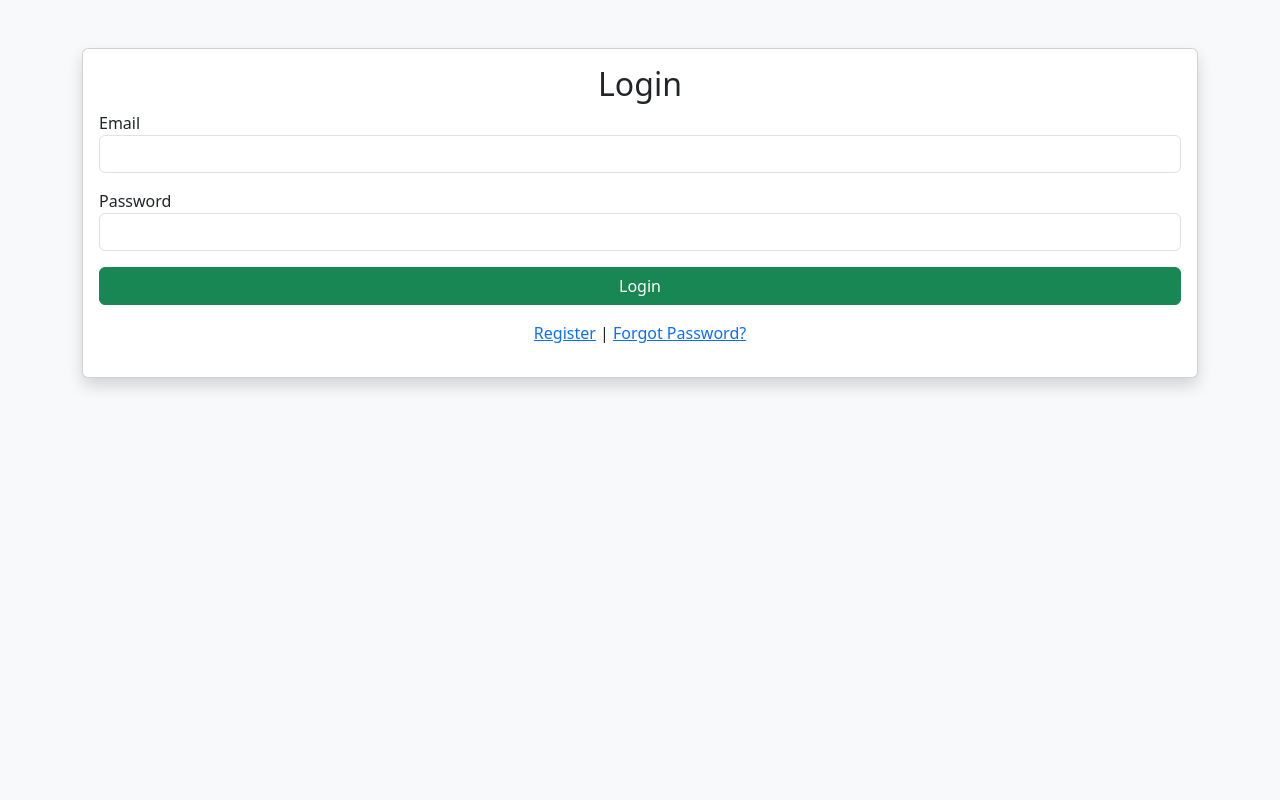
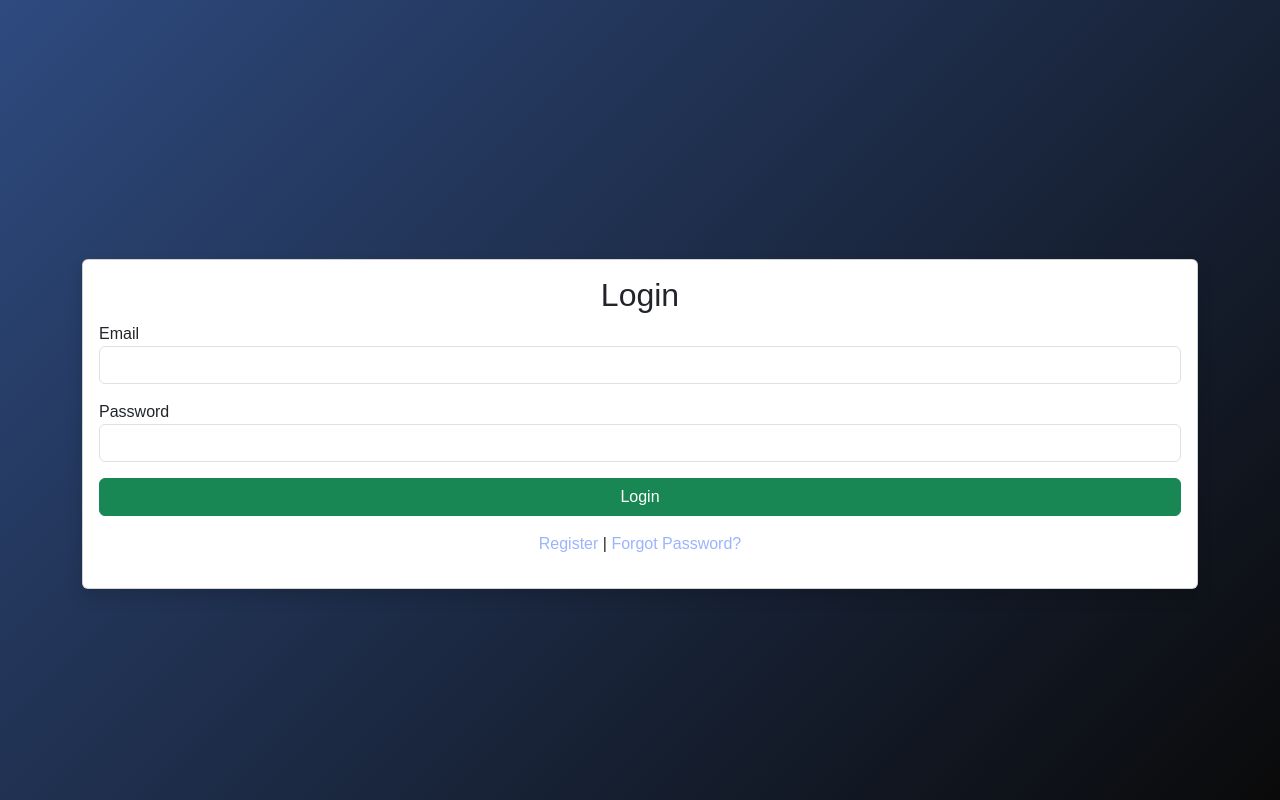
Before and after one commit to isangxanji/to-do-list-app, a PHP site: page /todo-app/ in a window 1280 px wide. Run offline with PHP 8.4, Linux system fonts and the light colour scheme.

Commit message:
Add files via upload

```diff
--- a/index.php
+++ b/index.php
@@ -25,6 +25,84 @@ if ($_SERVER['REQUEST_METHOD'] == 'POST') {
     <title>Login</title>
     <link href="https://cdn.jsdelivr.net/npm/bootstrap@5.3.0/dist/css/bootstrap.min.css" rel="stylesheet">
     <link rel="stylesheet" href="assets/CSS.css">
+    <style>
+        body {
+            background: linear-gradient(135deg, #2E4A7F, #0A0A0A);
+            height: 100vh;
+            display: flex;
+            justify-content: center;
+            align-items: center;
+            font-family: "Poppins", sans-serif;
+            margin: 0;
+
+
+        }
+
+        .login-card {
+            width: 280px;
+            padding: 35px;
+            border-radius: 20px;
+            background: rgba(255, 255, 255, 0.15);
+            border: 1px solid rgba(255, 255, 255, 0.25);
+            backdrop-filter: blur(12px);
+            box-shadow: 0 8px 25px rgba(0,0,0,0.4);
+        }
+
+        .login-card h2 {
+            font-weight: 700;
+            color: #ffffff;
+            text-align: center;
+            margin-bottom: 20px;
+        }
+
+        /*/.form-label {
+            color: #d9e2ff;
+        }
+
+        .form-control {
+            border-radius: 12px;
+            background: rgba(255,255,255,0.10);
+            border: 1px solid rgba(255,255,255,0.35);
+            color: #fff;
+        }
+
+        .form-control::placeholder {
+            color: #bbbbbb;
+        }
+
+        /*.form-control:focus {
+            background: rgba(255,255,255,0.18);
+            border-color: #4a6bb8;
+            box-shadow: 0 0 6px #4a6bb8;
+            color: #fff;
+        }*/
+
+        .btn-primary {
+            background-color: #2E4A7F;
+            border-radius: 12px;
+            font-weight: 600;
+        }
+
+        .btn-primary:hover {
+            background-color: #1f3359;
+        }
+
+        a {
+            color: #9ab4ff;
+            text-decoration: none;
+            transition: 0.2s;
+        }
+
+        a:hover {
+            color: #c9d6ff;
+        }
+
+        .links {
+            text-align: center;
+            margin-top: 15px;
+        }
+    </style>
+</head>
 </head>
 <body class="bg-light">
 <div class="container mt-5">
--- a/navbar.php
+++ b/navbar.php
@@ -1,6 +1,7 @@
-<nav class="navbar navbar-expand-lg navbar-dark bg-primary">
+<nav class="navbar navbar-expand-lg navbar-dark" style="background: linear-gradient(135deg, #2A4E7F, #0A0A0A);">
+    <div class="container-fluid">>
     <div class="container-fluid">
-        <a class="navbar-brand" href="dashboard.php"><strong>TODO App</strong></a>
+        <a class="navbar-brand" href="dashboard.php" style="font-size: 1.8rem; text-shadow: 0 0 6px rgba(46, 78, 127, 0.8);" ><strong>TODO App</strong></a>
         <button class="navbar-toggler" type="button" data-bs-toggle="collapse" data-bstarget="#navbarNav">
             <span class="navbar-toggler-icon"></span>
         </button>
--- a/register.php
+++ b/register.php
@@ -28,7 +28,6 @@ if ($_SERVER['REQUEST_METHOD'] == 'POST') {
     <meta charset="UTF-8">
     <title>Register</title>
     <link href="https://cdn.jsdelivr.net/npm/bootstrap@5.3.0/dist/css/bootstrap.min.css" rel="stylesheet">
-    <link rel="stylesheet" href="assets/CSS.css">
     <script src="assets/validation.js"></script>
     <style>
         body {
```
Also changed, not shown: dashboard.php (+25 -25 lines).
